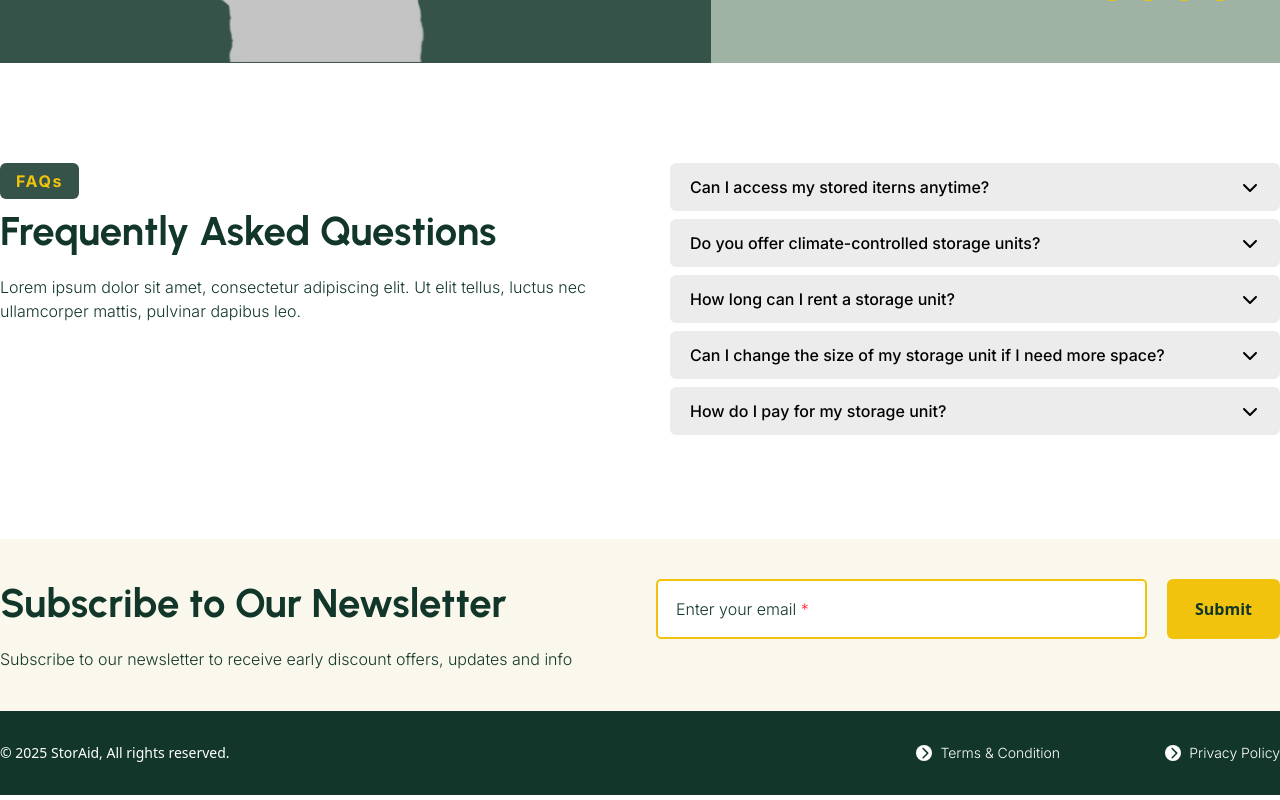
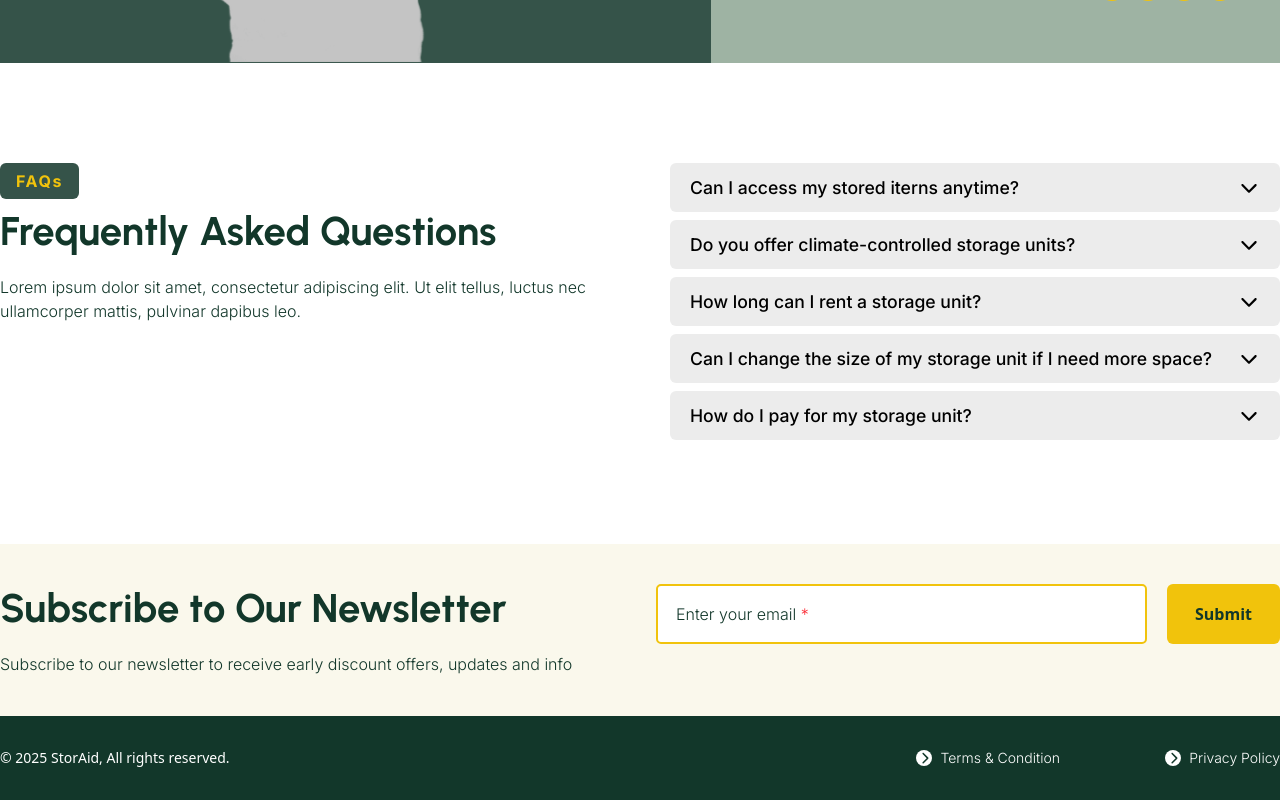
Before and after one commit to Alecal/storaid-react, a React (Vite) app: page /contact in a window 1280 px wide. Shown: the part 1654-2454 px from the top of the page. Built offline with nearby package versions, Linux system fonts and the light colour scheme.

Commit message:
Ändrat taggar i accordion item

```diff
--- a/src/components/Accordion.jsx
+++ b/src/components/Accordion.jsx
@@ -4,21 +4,20 @@ function Accordion({ children }) {
   const [openIndex, setOpenIndex] = useState(null);
 
   const handleToggle = (index) => {
-    setOpenIndex((prev) => (prev === index ? null : index));
+    setOpenIndex(openIndex === index ? null : index);
   };
 
   return (
-    <>
-    {/* Stort tack till Gemini för denna delen! */}
-    <div className='grid gap-1'>
+    <div className='grid gap-1' role="region" aria-label="Frequently Asked Questions">
       {React.Children.map(children, (child, index) =>
         React.cloneElement(child, {
           isOpen: openIndex === index,
           onToggle: () => handleToggle(index),
+          id: `accordion-button-${index}`,
+          ariaControls: `accordion-panel-${index}`,
         })
       )}
     </div>
-    </>
   );
 }
 
--- a/src/components/AccordionItem.jsx
+++ b/src/components/AccordionItem.jsx
@@ -2,17 +2,31 @@ import React from 'react';
 import { FontAwesomeIcon } from '@fortawesome/react-fontawesome';
 import { faChevronUp } from '@fortawesome/free-solid-svg-icons';
 
-function AccordionItem({ children, title, isOpen, onToggle }) {
+function AccordionItem({ children, title, isOpen, onToggle, id, ariaControls }) {
   return (
     <>
-      <div onClick={onToggle} className={`${isOpen ? 'accordionActive' : 'accordion'} relative rounded-md px-5 py-3 cursor-pointer`}>
-        <p className='text-bold-acc'>{title}</p>
-        <div className='absolute right-5 top-1/2 -translate-y-1/2'>
-          <FontAwesomeIcon className={isOpen ? '' : 'rotate-180'} icon={faChevronUp}/>
-        </div>
-      </div>
+      <h3 style={{ fontSize: '1.1rem' }}>
+        <button
+          id={id}
+          onClick={onToggle}
+          aria-expanded={isOpen}
+          aria-controls={ariaControls}
+          className={`${isOpen ? 'accordionActive' : 'accordion'} relative rounded-md px-5 py-3 cursor-pointer w-full text-left`}
+        >
+          <span className='text-bold-acc'>{title}</span>
+          <span className='absolute right-5 top-1/2 -translate-y-1/2' aria-hidden="true">
+            <FontAwesomeIcon className={isOpen ? '' : 'rotate-180'} icon={faChevronUp}/>
+          </span>
+        </button>
+      </h3>
 
-      <div className={`${isOpen ? 'accordionItemOpen' : 'accordionItemClosed'}`}>
+      <div
+        id={ariaControls}
+        role="region"
+        aria-labelledby={id}
+        aria-hidden={!isOpen}
+        className={`${isOpen ? 'accordionItemOpen' : 'accordionItemClosed'}`}
+      >
         <p>{children}</p>
       </div>
     </>
```
